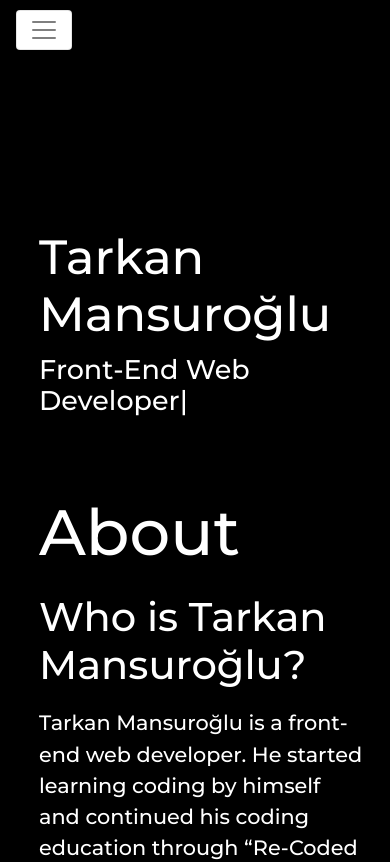
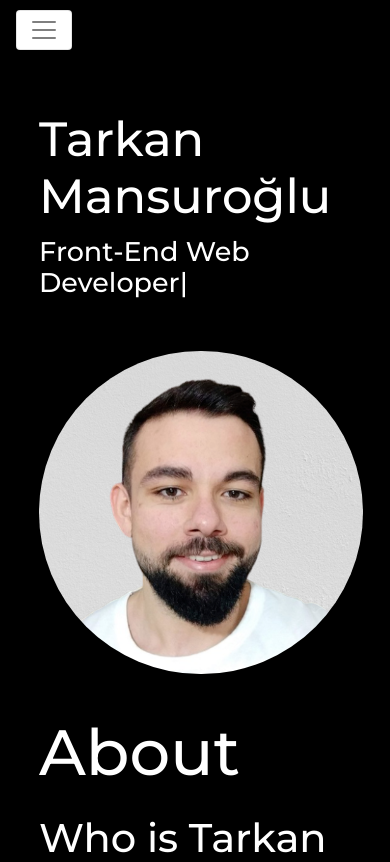
Before and after one commit to tmansuroglu/portfolio, a React (Create React App) app: page / in a window 390 px wide. Shown: the top 862 px of the page. Built offline with nearby package versions, Linux system fonts and the light colour scheme.

Commit message:
add photo and adjust elements accordingly

```diff
--- a/src/components/Introduction/index.css
+++ b/src/components/Introduction/index.css
@@ -4,12 +4,12 @@
 }
 
 .loop {
-  height: 80px;
+  height: 55px;
   margin-top: 3%;
   font-size: clamp(1.3em, 3vw, 4rem);
   font-family: 'Montserrat', sans-serif;
 }
 
 #introduction {
-  padding-top: max(10%, 20vh);
+  padding-top: max(3%, 6vh);
 }
--- a/src/components/TechnicalSkills/index.css
+++ b/src/components/TechnicalSkills/index.css
@@ -1,6 +1,6 @@
 .skillDiv {
   text-align: center;
-  width: 120px;
+  width: 130px;
 }
 
 .skillIcon {
@@ -30,3 +30,13 @@
 .cssLogo {
   color: #2965f1;
 }
+
+@media only screen and (max-width: 434px) {
+  .skillRow {
+    justify-content: center;
+  }
+
+  .skillDiv {
+    margin-top: 30px;
+  }
+}
--- a/src/components/TechnicalSkills/index.jsx
+++ b/src/components/TechnicalSkills/index.jsx
@@ -14,7 +14,7 @@ const TechnicalSkills = () => {
       <h2 id='technicalSkills' className='homePageHeader'>
         Technical Skills
       </h2>
-      <Row className='justify-content-around'>
+      <Row className='skillRow'>
         <div className='skillDiv'>
           HTML5 <br />
           <img src={htmlLogo} alt='html logo' className='svgIcon' />
--- a/src/containers/About/index.css
+++ b/src/containers/About/index.css
@@ -1,4 +1,30 @@
 .interactiveText {
-    font-weight: 600;
-    text-decoration: underline;
+  font-weight: 600;
+  text-decoration: underline;
 }
+
+.tarkanImage {
+  float: right;
+}
+
+.aboutSmallScreen {
+  display: none;
+}
+
+@media only screen and (max-width: 1000px) {
+  .tarkanDiv {
+    float: left;
+    width: 100%;
+    display: inline-flex;
+    flex-direction: row;
+    justify-content: center;
+    margin-bottom: 40px;
+  }
+  .aboutBigScreen {
+    display: none;
+  }
+
+  .aboutSmallScreen {
+    display: inline-block;
+  }
+}
--- a/src/containers/About/index.jsx
+++ b/src/containers/About/index.jsx
@@ -1,16 +1,27 @@
 import React from 'react';
 import './index.css';
-import { Container } from 'react-bootstrap';
+import { Container, Image, Row, Col } from 'react-bootstrap';
 import Education from '../../components/Education';
 import EmploymentHistory from '../../components/EmploymentHistory';
 import TechnicalSkills from '../../components/TechnicalSkills';
 import WhoIsTarkan from '../../components/WhoIsTarkan';
+import tarkanImage from '../../img/tarkanImage.png';
 
 const About = () => {
   return (
     <Container id='about'>
-      <h1 className='homeTitle'>About</h1>
+      <h1 className='homeTitle aboutBigScreen'>About</h1>
       <div className='homeText'>
+        <div className='tarkanDiv'>
+          <Image
+            src={tarkanImage}
+            className='tarkanImage'
+            alt="tarkan mansuroğlu's picture"
+            roundedCircle
+            fluid
+          />
+        </div>
+        <h1 className='homeTitle aboutSmallScreen'>About</h1>
         <WhoIsTarkan />
         <TechnicalSkills />
         <Education />
```
Also changed, not shown: src/img/tarkanImage.png (added).
